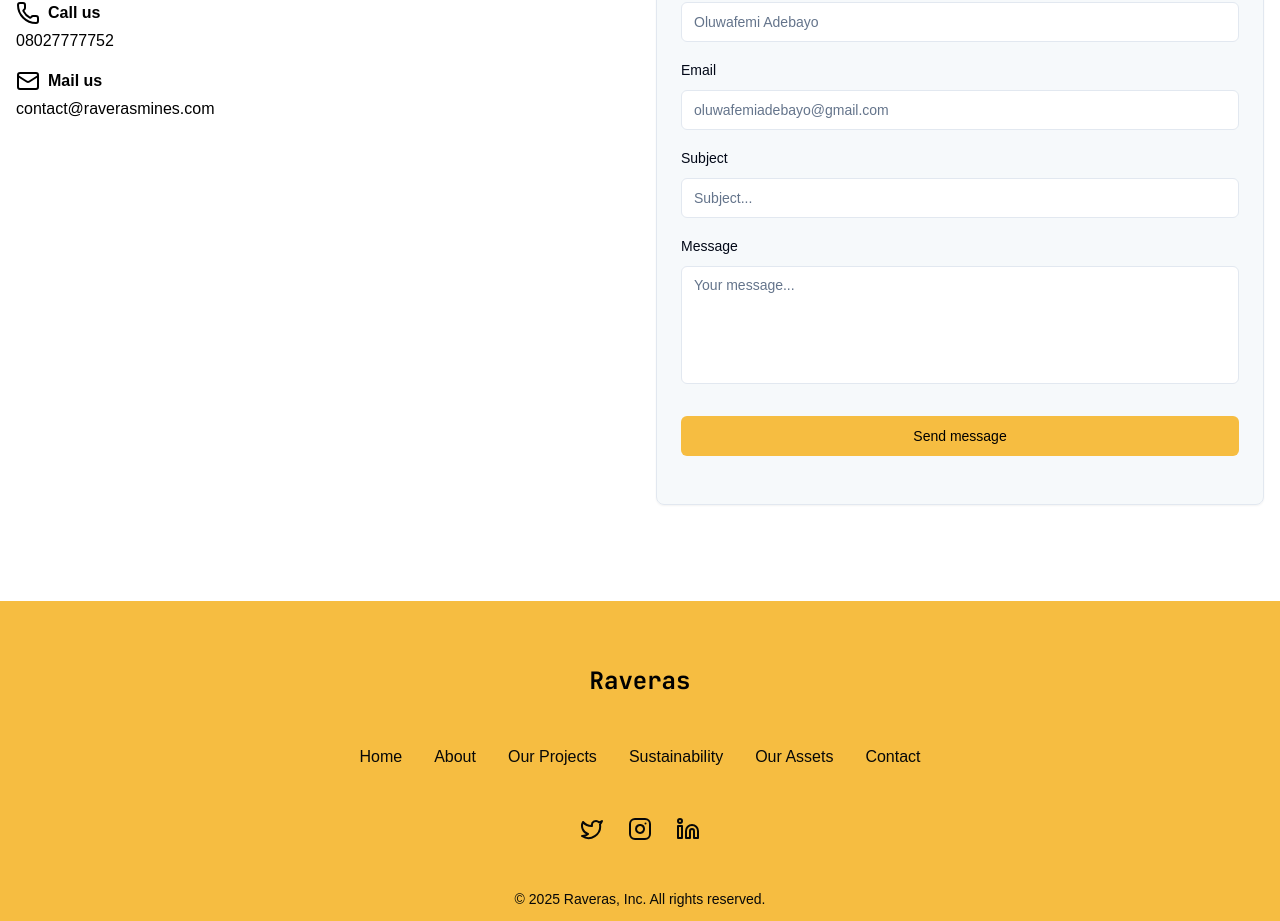
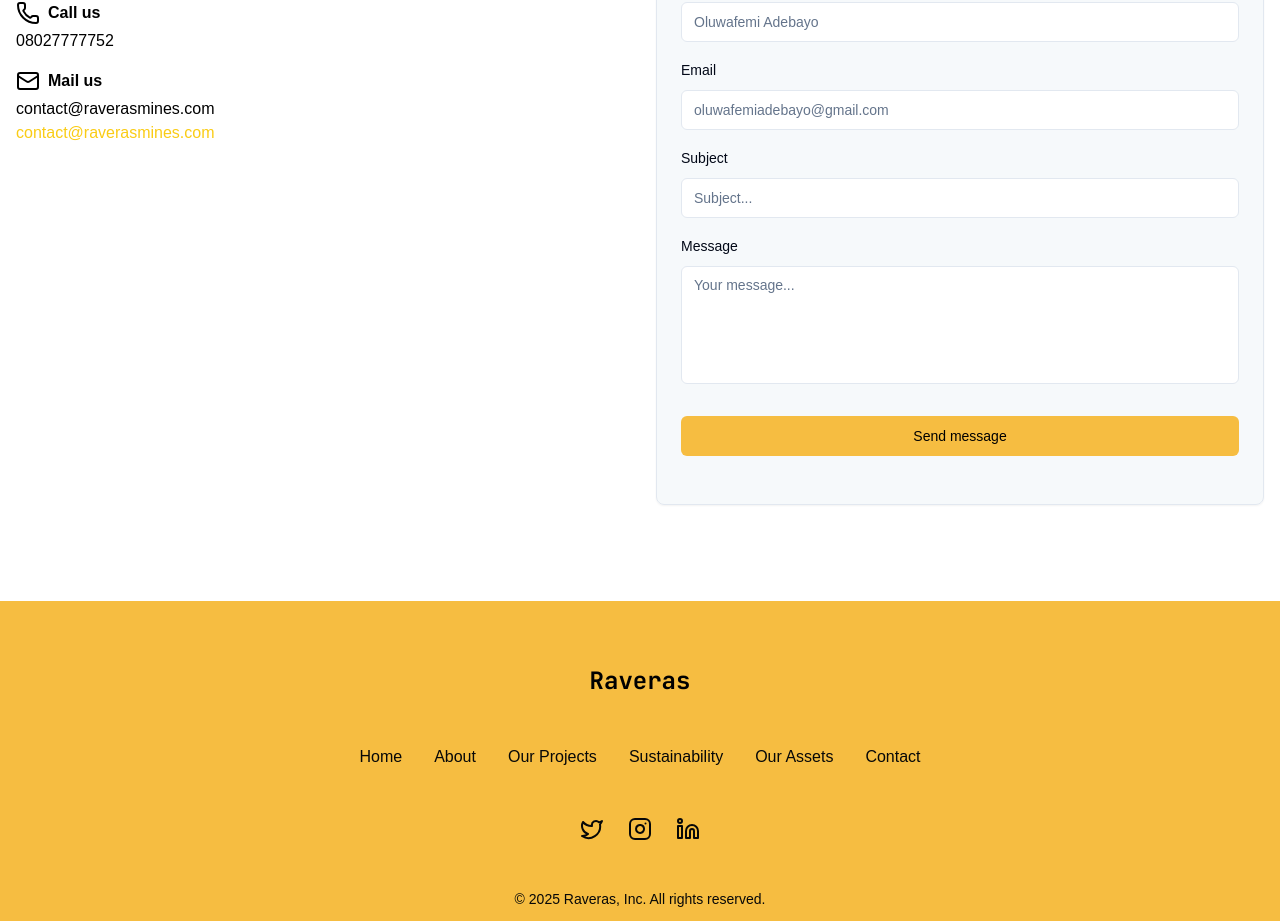
Before and after one commit to Raverasmine/raveras, a Next.js app: page / in a window 1280 px wide. Shown: the part 7000-7921 px from the top of the page. Built offline with nearby package versions, Linux system fonts and the light colour scheme.

Commit message:
Fixed issue with react-leaflet breaking build

```diff
--- a/components/assets.tsx
+++ b/components/assets.tsx
@@ -1,11 +1,15 @@
 "use client";
+
+import dynamic from "next/dynamic";
 
 import { motion } from "framer-motion";
 import { poppins } from "@/app/fonts";
 
 import { Card, CardHeader, CardTitle } from "@/components/ui/card";
 import Image from "next/image";
-import InteractiveMap from "./interactiveMap";
+const InteractiveMap = dynamic(() => import("@/components/interactiveMap"), {
+  ssr: false,
+});
 
 const Assets = () => {
   const assets = [
--- a/components/contact.tsx
+++ b/components/contact.tsx
@@ -87,6 +87,12 @@ const Contact = () => {
               </div>
 
               <div>contact@raverasmines.com</div>
+              <a
+                href='mailto:contact@raverasmines.com'
+                className='text-yellow-400 hover:underline'
+              >
+                contact@raverasmines.com
+              </a>
             </div>
           </div>
         </div>
```
